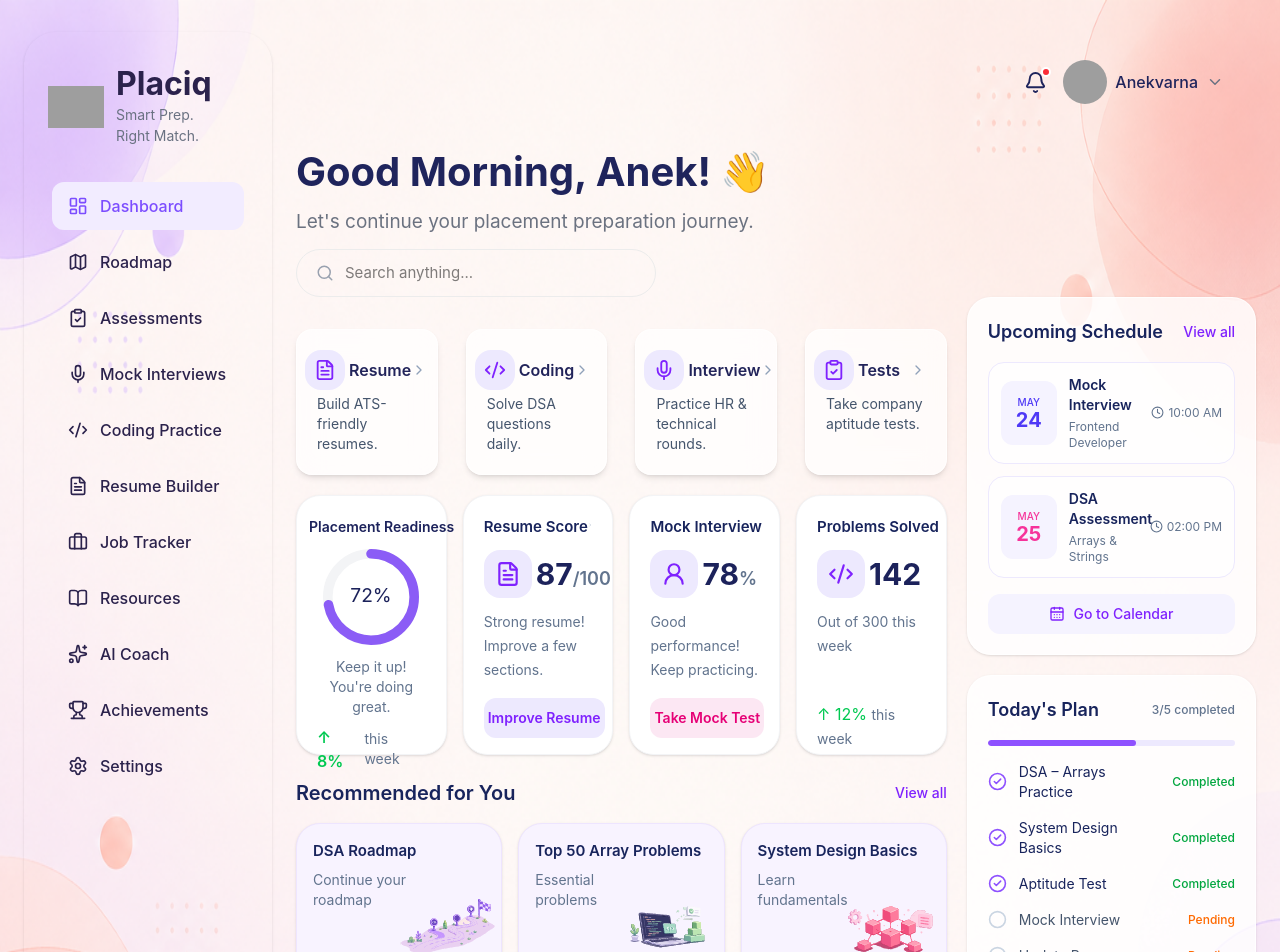
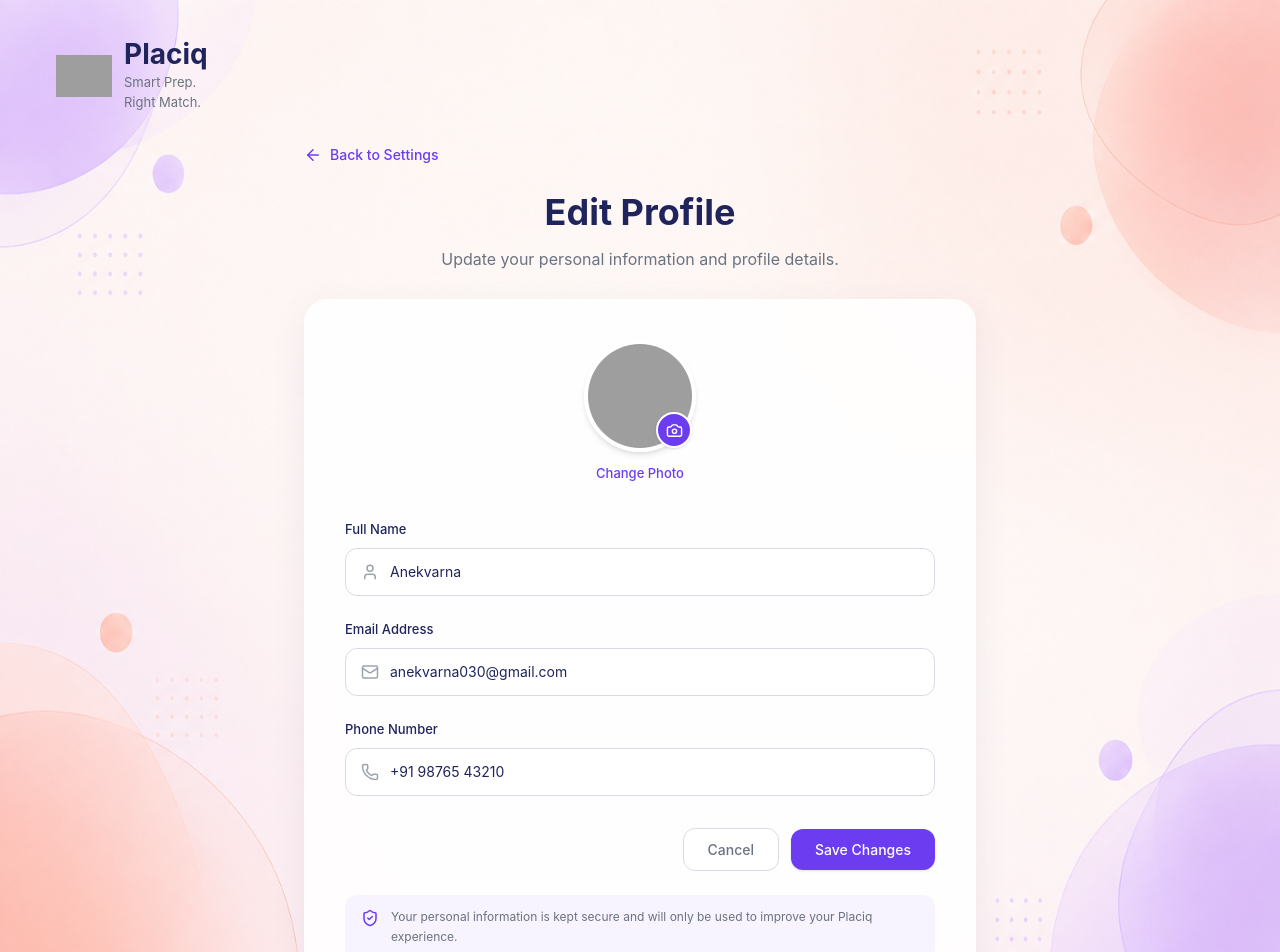
Before and after one commit to ananyavisen/Placiq, a React (Vite) app in the folder frontend/: page / in a window 1280 px wide. Shown: the top 952 px of the page. Built offline with nearby package versions, Linux system fonts and the light colour scheme; grey boxes are pictures that could not be loaded.

Commit message:
Added edit profile section

```diff
--- a/frontend/src/App.jsx
+++ b/frontend/src/App.jsx
@@ -16,18 +16,18 @@
 // }
 
 // export default App
-import Dashboard from "./Components/Dashboard/Dashboard";
+// import Dashboard from "./Components/Dashboard/Dashboard";
 
-function App() {
-  return <Dashboard />;
-}
+// function App() {
+//   return <Dashboard />;
+// }
 
-export default App;
+// export default App;
 
 // import Settings from "./Components/Settings/Settings";
 
 // function App() {
-//   return <Settings />;
+  // return <Settings />;
 // }
 
 // export default App;
@@ -49,3 +49,12 @@ export default App;
 //   );
 // }
 // export default App;
+
+import EditProfile from "./Components/Settings/EditProfile";
+
+function App() {
+  return (
+    <EditProfile />
+  );
+}
+export default App;
--- /dev/null
+++ b/frontend/src/Components/Settings/EditProfile.jsx
@@ -0,0 +1,191 @@
+import {
+  ArrowLeft,
+  Camera,
+  User,
+  Mail,
+  Phone,
+  ShieldCheck,
+} from "lucide-react";
+
+import bg from "../../assets/bg.png";
+import logo from "../../assets/logo.png";
+
+const EditProfile = () => {
+  return (
+    <div
+      className="min-h-screen bg-[length:100%_100%] bg-no-repeat px-6 py-8"
+      style={{ backgroundImage: `url(${bg})` }}
+    >
+      {/* Logo */}
+      <div className="ml-8 mt-2 flex items-center gap-3">
+        <img
+          src={logo}
+          alt="Placiq"
+          className="h-14 w-14 object-contain"
+        />
+
+        <div>
+          <h2 className="text-[28px] font-bold leading-none text-[#1F245C]">
+            Placiq
+          </h2>
+
+          <p className="mt-1 text-[13px] leading-5 text-[#6B7280]">
+            Smart Prep.
+            <br />
+            Right Match.
+          </p>
+        </div>
+      </div>
+
+      {/* Main Content */}
+      <div className="mx-auto mt-8 flex max-w-4xl flex-col items-center">
+
+        {/* Back to Settings */}
+        <div className="mb-5 w-full max-w-2xl">
+          <button className="flex items-center gap-2 text-[14px] font-medium text-[#6C3CF0] hover:underline">
+            <ArrowLeft size={18} />
+            Back to Settings
+          </button>
+        </div>
+
+        {/* Heading */}
+        <div className="mb-7 text-center">
+          <h1 className="text-[36px] font-bold text-[#1F245C]">
+            Edit Profile
+          </h1>
+
+          <p className="mt-2 text-[16px] text-[#6B7280]">
+            Update your personal information and profile details.
+          </p>
+        </div>
+
+        {/* Profile Card */}
+        <div className="w-full max-w-2xl rounded-3xl border border-white/60 bg-white/85 p-10 shadow-[0_10px_35px_rgba(80,60,120,0.08)] backdrop-blur-sm">
+
+          {/* Profile Photo */}
+          <div className="flex flex-col items-center">
+            <div className="relative">
+              <img
+                src="https://i.pravatar.cc/150?img=32"
+                alt="Profile"
+                className="h-28 w-28 rounded-full border-4 border-white object-cover shadow-md"
+              />
+
+              <button
+                type="button"
+                className="absolute bottom-1 right-1 flex h-9 w-9 items-center justify-center rounded-full border-2 border-white bg-[#6C3CF0] text-white shadow-sm transition hover:bg-[#5B2FDC]"
+                aria-label="Change profile photo"
+              >
+                <Camera size={17} />
+              </button>
+            </div>
+
+            <button className="mt-3 text-[13px] font-medium text-[#6C3CF0] hover:underline">
+              Change Photo
+            </button>
+          </div>
+
+          {/* Form */}
+          <div className="mt-8 space-y-5">
+
+            {/* Full Name */}
+            <div>
+              <label className="text-[13px] font-medium text-[#1F245C]">
+                Full Name
+              </label>
+
+              <div className="relative mt-2">
+                <User
+                  size={18}
+                  className="absolute left-4 top-1/2 -translate-y-1/2 text-[#9CA3AF]"
+                />
+
+                <input
+                  type="text"
+                  defaultValue="Anekvarna"
+                  className="h-12 w-full rounded-xl border border-[#D9DCE5] bg-white px-11 text-[14px] text-[#1F245C] outline-none transition focus:border-[#8B5CF6]"
+                />
+              </div>
+            </div>
+
+            {/* Email */}
+            <div>
+              <label className="text-[13px] font-medium text-[#1F245C]">
+                Email Address
+              </label>
+
+              <div className="relative mt-2">
+                <Mail
+                  size={18}
+                  className="absolute left-4 top-1/2 -translate-y-1/2 text-[#9CA3AF]"
+                />
+
+                <input
+                  type="email"
+                  defaultValue="anekvarna030@gmail.com"
+                  className="h-12 w-full rounded-xl border border-[#D9DCE5] bg-white px-11 text-[14px] text-[#1F245C] outline-none transition focus:border-[#8B5CF6]"
+                />
+              </div>
+            </div>
+
+            {/* Phone */}
+            <div>
+              <label className="text-[13px] font-medium text-[#1F245C]">
+                Phone Number
+              </label>
+
+              <div className="relative mt-2">
+                <Phone
+                  size={18}
+                  className="absolute left-4 top-1/2 -translate-y-1/2 text-[#9CA3AF]"
+                />
+
+                <input
+                  type="tel"
+                  defaultValue="+91 98765 43210"
+                  className="h-12 w-full rounded-xl border border-[#D9DCE5] bg-white px-11 text-[14px] text-[#1F245C] outline-none transition focus:border-[#8B5CF6]"
+                />
+              </div>
+            </div>
+
+          </div>
+
+          {/* Buttons */}
+          <div className="mt-8 flex items-center justify-end gap-3">
+
+            <button
+              type="button"
+              className="rounded-xl border border-[#D9DCE5] bg-white px-6 py-2.5 text-[14px] font-medium text-[#6B7280] transition hover:bg-[#F9FAFB]"
+            >
+              Cancel
+            </button>
+
+            <button
+              type="button"
+              className="rounded-xl bg-[#6C3CF0] px-6 py-2.5 text-[14px] font-medium text-white shadow-sm transition hover:bg-[#5B2FDC]"
+            >
+              Save Changes
+            </button>
+
+          </div>
+
+          {/* Security Note */}
+          <div className="mt-6 flex items-start gap-3 rounded-xl bg-[#F7F4FF] px-4 py-3">
+            <ShieldCheck
+              size={18}
+              className="mt-0.5 shrink-0 text-[#6C3CF0]"
+            />
+
+            <p className="text-[12px] leading-5 text-[#6B7280]">
+              Your personal information is kept secure and will only be used
+              to improve your Placiq experience.
+            </p>
+          </div>
+
+        </div>
+      </div>
+    </div>
+  );
+};
+
+export default EditProfile;
```
